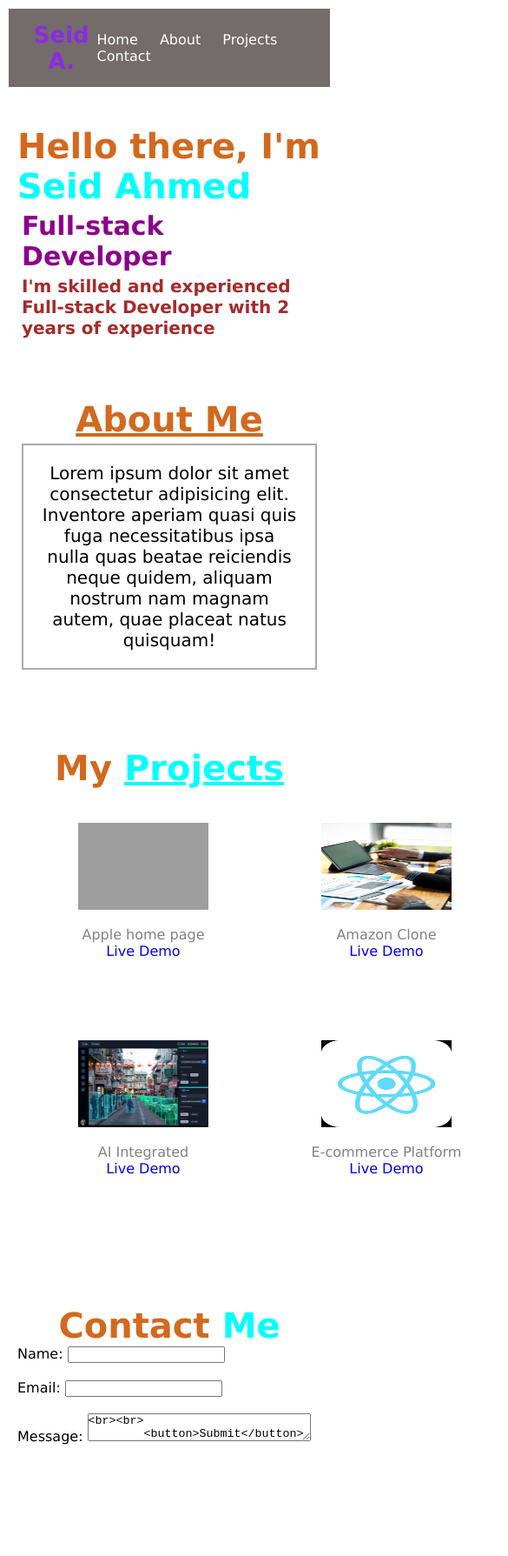
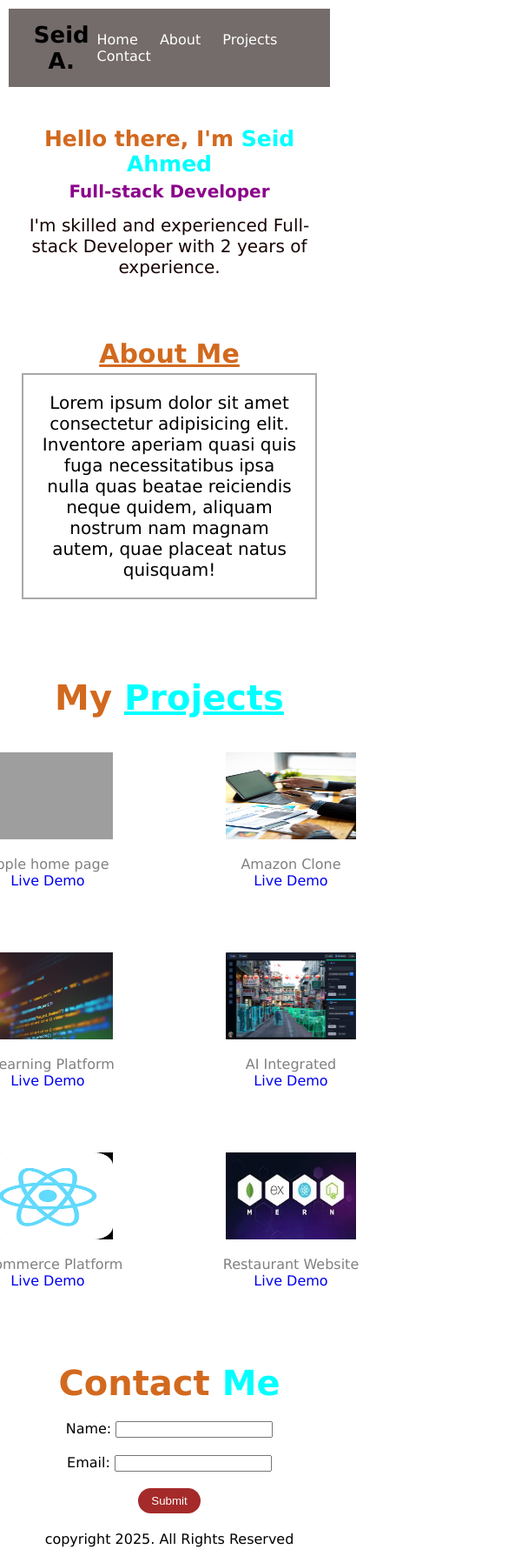
Before and after one commit to seid-ahmed12/Skillbridge-portfolio, a plain HTML site: page index.html in a window 390 px wide. Shown: the top 1789 px of the page at 87% size, 585 px wide, since content can reach past the window. Before the commit the page ends 1681 px from the top, so only its background shows below. Drawn offline with Linux system fonts and the light colour scheme; files that its build step writes are made by us from their sources; grey boxes are pictures that could not be loaded; files whose address does not match are found by name.

Commit message:
Media query added

```diff
--- a/index.html
+++ b/index.html
@@ -25,7 +25,7 @@
     <section id="home" class="home">
         <h1>Hello there, I'm <span>Seid Ahmed</span> </h1>
         <h4>Full-stack Developer</h4>
-        <p>I'm skilled and experienced Full-stack Developer with 2 years of experience</p>
+        <p>I'm skilled and experienced Full-stack Developer with 2 years of experience.</p>
     </section>
 
     <!-- about section -->
@@ -85,17 +85,23 @@
 
     <section id="contact" class="contact">
         <h2>Contact <span>Me</span></h2>
-        <form action="POST">
+        <form action="/submit" method="post">
             <label for="name" placeholder="Write your name">Name:</label>
             <input type="text" id="name"><br><br>
 
             <label for="email" placeholder="Write your email">Email:</label>
             <input type="eail" id="email"><br><br>
 
-            <label for="text" placeholder="Write your message">Message:</label>
-            <textarea cols="30" type="text" id="text"><br><br>
-        <button>Submit</button><br><br>
-</form>
+            <!-- <label for="text" placeholder="Write your message">Message:</label>
+            <textarea type="text" id="text" name="textarea" rows="4" cols="50"><br><br> -->
+
+                    <input type="submit" value="Submit" class="btn">
+        </form>
     </section>
+
+    <footer>
+        <p>copyright 2025. All Rights Reserved </p>
+    </footer>
+
 </body>
 </html>
--- a/styles.css
+++ b/styles.css
@@ -46,6 +46,8 @@ body {
   color: chocolate;
   font-size: 40px;
   font-weight: bold;
+  justify-content: center;
+  text-align: center;
 }
 span {
   color: aqua;
@@ -57,13 +59,15 @@ span {
   font-size: 30px;
   font-weight: bold;
   margin: 5px;
+  text-align: center;
 }
 
 .home p {
-  color: brown;
+  color: rgb(24, 4, 4);
   font-size: 20px;
-  font-weight: bold;
   margin: 5px;
+  text-align: center;
+  margin-top: 15px;
 }
 
 .about {
@@ -103,24 +107,23 @@ span {
 .project-wrapper {
   display: grid;
   grid-template-columns: 250px 250px 250px;
-  grid-template-rows: 220px 220px ;
+  grid-template-rows: 220px 220px;
   gap: 30px;
+  justify-content: center;
 }
 
-.project-wrapper div{
-text-align: center;
-justify-content: center;
+.project-wrapper div {
+  text-align: center;
 }
- .project-wrapper div p{
+.project-wrapper div p {
   margin-top: 15px;
   color: gray;
- }
-  .project-wrapper div a{
+}
+.project-wrapper div a {
   margin-top: 15px;
-  /* color: #fff; */
   text-decoration: none;
-  }
-.project-wrapper div a:hover{
+}
+.project-wrapper div a:hover {
   color: aqua;
   text-decoration: underline;
 }
@@ -146,6 +149,73 @@ span {
   font-weight: 600;
 }
 
-form{
-    align-items: center;
+form {
+  text-align: center;
+  margin-top: 20px;
 }
+.btn {
+  background-color: brown;
+  color: #fff;
+  padding: 7px 15px;
+  border-radius: 20px;
+  border: none;
+}
+.btn:hover {
+  background-color: blueviolet;
+  cursor: pointer;
+  color: black;
+}
+footer {
+  align-items: center;
+  margin-bottom: 10px;
+  text-align: center;
+}
+
+/* Media Query */
+
+/* Mobile device */
+
+@media (max-width: 480px) {
+  .header {
+    display: flex;
+    flex-direction: row;
+  }
+
+  .header h3 {
+    color: black;
+  }
+  .navbar a {
+    color: #fff;
+    gap: 10px;
+  }
+  .home h1 {
+    font-size: 25px;
+  }
+  .home h4 {
+    font-size: 20px;
+  }
+
+  .about h2 {
+    font-size: 30px;
+  }
+
+  .project-wrapper {
+    display: flex;
+    flex-direction: column;
+  }
+}
+
+/* for Tablet device */
+
+@media (max-width: 760px) {
+  .project-wrapper {
+    display: grid;
+    grid-template-columns: 250px 250px;
+    grid-template-rows: 200px 200px;
+    gap: 30px;
+    justify-content: center;
+  }
+  .project-wrapper div {
+  text-align: center;
+}
+}
```
